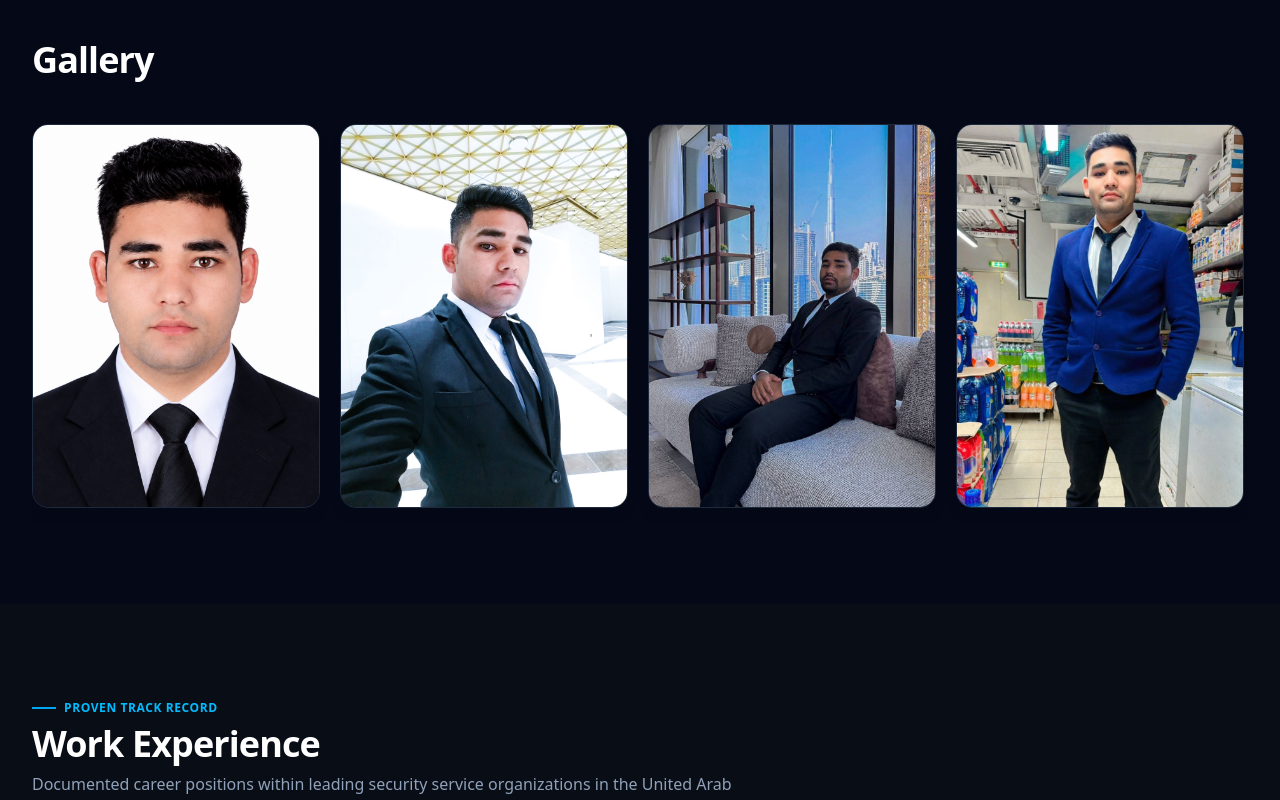
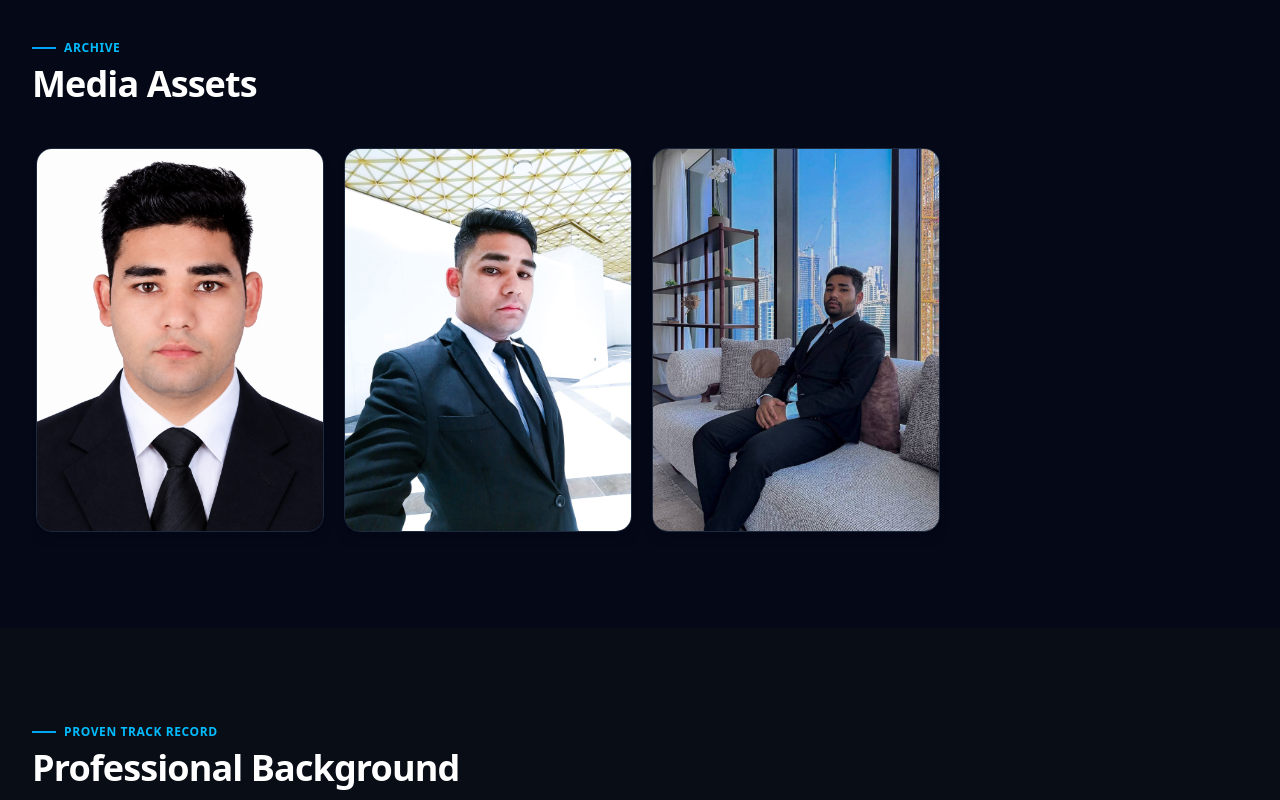
Before and after one commit to coolpaone/Paras, a React (Vite) app: page / in a window 1280 px wide. Shown: the part 1540-2340 px from the top of the page. Built offline with nearby package versions, Linux system fonts and the light colour scheme.

Commit message:
refactor: update terminology and site structure
Rename "Experience" to "Professional Background" and "Gallery" to "Media Assets" for improved clarity. Centralize footer layout and remove deprecated image asset.

```diff
--- a/src/components/Experience.tsx
+++ b/src/components/Experience.tsx
@@ -18,7 +18,7 @@ export default function Experience() {
             <span className="w-6 h-0.5 bg-sky-500"></span>
             Proven Track Record
           </div>
-          <h2 className="text-3xl sm:text-4xl font-bold text-white tracking-tight">Work Experience</h2>
+          <h2 className="text-3xl sm:text-4xl font-bold text-white tracking-tight">Professional Background</h2>
           <p className="text-slate-400 text-sm sm:text-base mt-2">
             Documented career positions within leading security service organizations in the United Arab Emirates.
           </p>
--- a/src/components/Expertise.tsx
+++ b/src/components/Expertise.tsx
@@ -33,12 +33,11 @@ export default function Expertise() {
           whileInView={{ opacity: 1, y: 0 }}
           viewport={{ once: true, margin: "-40px" }}
           transition={{ duration: 0.5, ease: [0.2, 0.8, 0.2, 1] }}
-          className="text-center max-w-2xl mx-auto mb-16"
+          className="max-w-3xl mb-16 text-left"
         >
-          <div className="inline-flex items-center justify-center gap-2 text-sky-400 font-semibold tracking-wider text-xs uppercase mb-2">
+          <div className="flex items-center gap-2 text-sky-400 font-semibold tracking-wider text-xs uppercase mb-2">
             <span className="w-6 h-0.5 bg-sky-500"></span>
             Key Competencies
-            <span className="w-6 h-0.5 bg-sky-500"></span>
           </div>
           <h2 className="text-3xl sm:text-4xl font-bold text-white tracking-tight">Expertise &amp; Skills</h2>
           <p className="text-slate-400 text-sm sm:text-base mt-2">
--- a/src/components/Footer.tsx
+++ b/src/components/Footer.tsx
@@ -7,15 +7,15 @@ export default function Footer() {
 
   return (
     <footer className="bg-slate-950 py-8 border-t border-slate-800/80 relative">
-      <div className="max-w-7xl mx-auto px-4 sm:px-6 lg:px-8 flex flex-row items-center justify-between gap-4 text-xs text-slate-400">
-        <p className="text-slate-400 text-xs sm:text-sm">
+      <div className="max-w-7xl mx-auto px-4 sm:px-6 lg:px-8 relative flex items-center justify-center text-xs text-slate-400">
+        <p className="text-slate-400 text-xs sm:text-sm text-center">
           © 2026 Paras Nepali. All rights reserved.
         </p>
 
         <button
           type="button"
           onClick={scrollToTop}
-          className="flex md:hidden p-2.5 rounded-lg bg-slate-900 border border-slate-800 hover:border-slate-700 text-slate-400 hover:text-white transition-colors cursor-pointer items-center gap-2 group"
+          className="flex md:hidden absolute right-4 sm:right-6 p-2.5 rounded-lg bg-slate-900 border border-slate-800 hover:border-slate-700 text-slate-400 hover:text-white transition-colors cursor-pointer items-center gap-2 group"
           title="Back to top"
           aria-label="Scroll back to top"
         >
--- a/src/components/Navbar.tsx
+++ b/src/components/Navbar.tsx
@@ -33,8 +33,8 @@ export default function Navbar() {
 
   const navLinks = [
     { label: 'Profile', href: '#about', id: 'about' },
-    { label: 'Photos', href: '#gallery', id: 'gallery' },
-    { label: 'Experience', href: '#experience', id: 'experience' },
+    { label: 'Media Assets', href: '#gallery', id: 'gallery' },
+    { label: 'Professional Background', href: '#experience', id: 'experience' },
     { label: 'Expertise', href: '#expertise', id: 'expertise' },
     { label: 'Languages', href: '#languages', id: 'languages' },
     { label: 'Contact', href: '#contact', id: 'contact' },
--- a/src/components/ProfileGallery.tsx
+++ b/src/components/ProfileGallery.tsx
@@ -26,9 +26,6 @@ export default function ProfileGallery({ onSelectPhoto, photos = profileData.pho
     }
     if (id === 'paras-2' || id === 'photo-burj-skyline') {
       return ['/Paras (2).jpg'];
-    }
-    if (id === 'paras-3' || id === 'photo-retail-uniform') {
-      return ['/Paras (3).jpg'];
     }
     return [url];
   };
@@ -95,8 +92,12 @@ export default function ProfileGallery({ onSelectPhoto, photos = profileData.pho
           transition={{ duration: 0.5, ease: [0.2, 0.8, 0.2, 1] }}
           className="mb-8 sm:mb-10"
         >
+          <div className="flex items-center gap-2 text-sky-400 font-semibold tracking-wider text-xs uppercase mb-2">
+            <span className="w-6 h-0.5 bg-sky-500"></span>
+            Archive
+          </div>
           <h2 className="text-3xl sm:text-4xl font-bold text-white tracking-tight">
-            Gallery
+            Media Assets
           </h2>
         </motion.div>
 
--- a/src/data/cvData.ts
+++ b/src/data/cvData.ts
@@ -37,15 +37,6 @@ export const profileData: ProfileData = {
       title: 'Paras (2)',
       category: 'Hospitality & Luxury',
       description: 'Formal business attire in upscale lounge overlooking Burj Khalifa.',
-      locationTag: 'Dubai, UAE',
-      featured: true,
-    },
-    {
-      id: 'paras-3',
-      url: '/Paras (3).jpg',
-      title: 'Paras (3)',
-      category: 'Commercial & Retail',
-      description: 'High-visibility deployment in formal tailored blue blazer and tie.',
       locationTag: 'Dubai, UAE',
       featured: true,
     },
```
Also changed, not shown: public/Paras (3).jpg (deleted).
